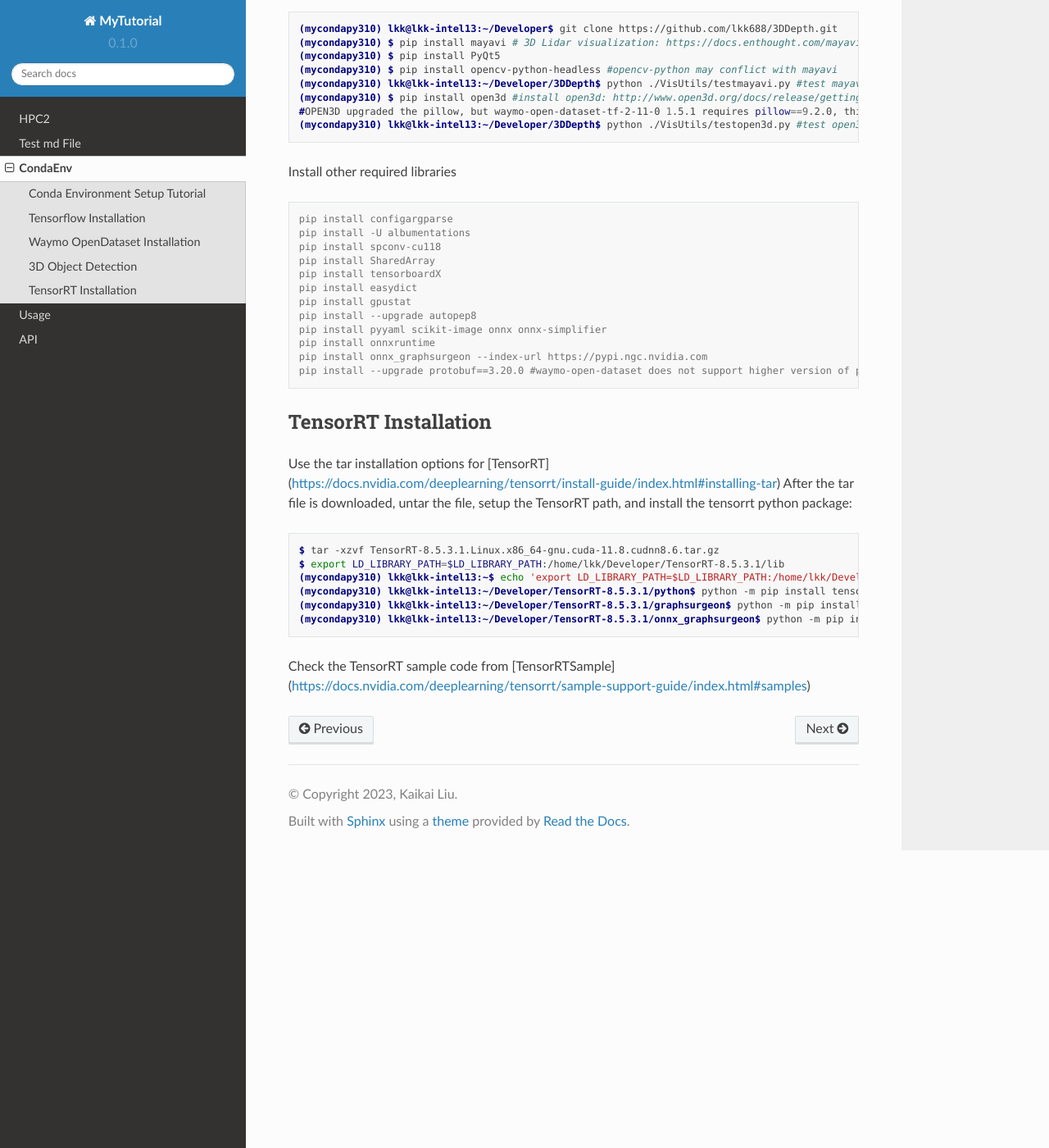
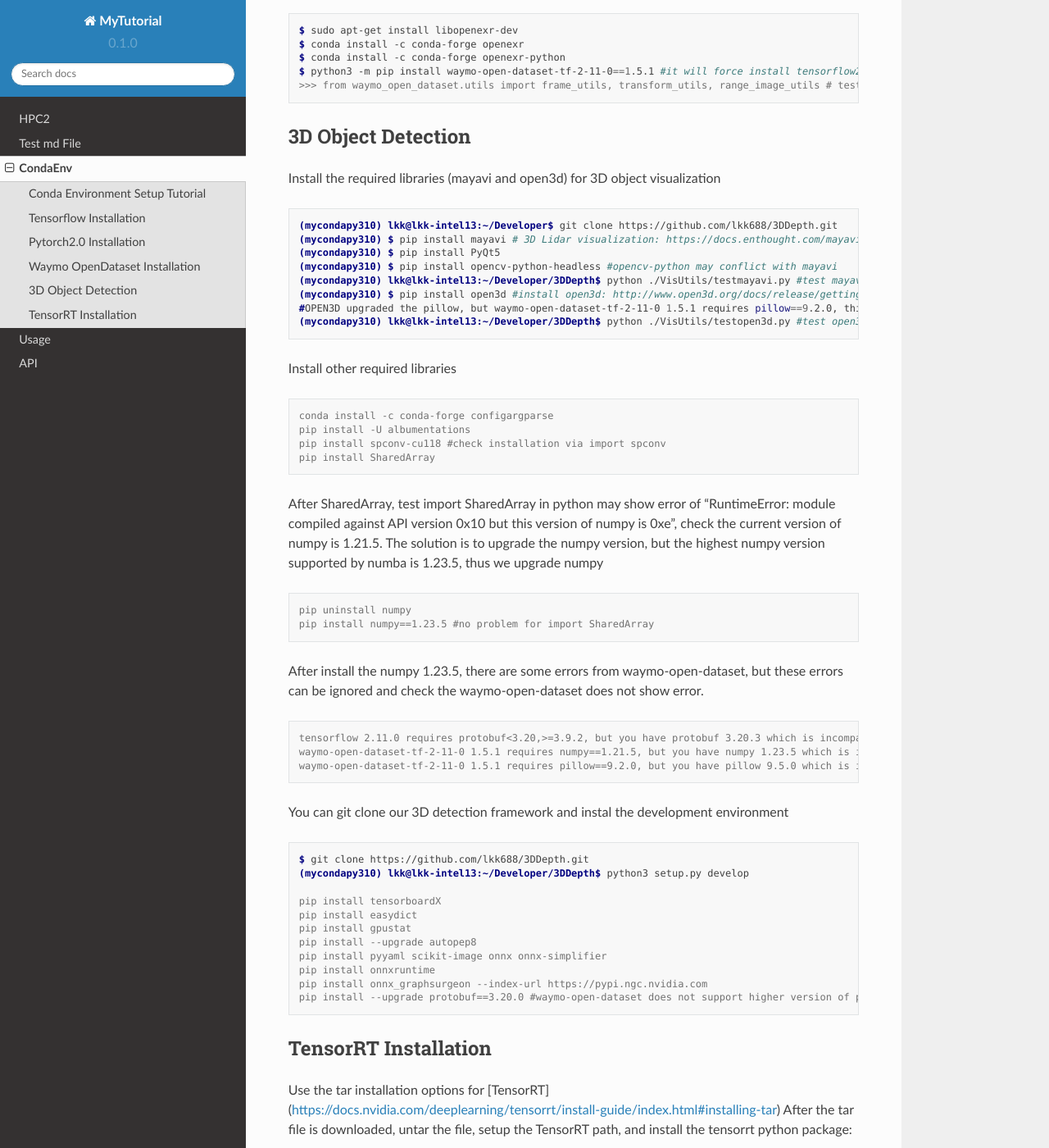
Before and after one commit to lkk688/mytutorial, a Sphinx documentation site: the page built from docs/source/CondaEnv.rst, in a window 1280 px wide and 1400 px high, scrolled down 1692 px. Shown: the whole window at 82% size. Built offline with Sphinx 7.4.7 and the Read the Docs theme 2.0.0, drawn with Linux system fonts in a browser that asks for light colours; some of the changed text lies outside the part shown.

Commit message:
Update CondaEnv.rst

```diff
--- a/docs/source/CondaEnv.rst
+++ b/docs/source/CondaEnv.rst
@@ -47,7 +47,7 @@
 
 .. code-block:: console
 
-   $ conda install -c conda-forge cudatoolkit-dev
+   (mycondapy310) $ conda install -c conda-forge cudatoolkit-dev
    $ nvcc -V #show Cuda compilation tools, release 11.7, V11.7.64
 
 Tensorflow Installation
@@ -57,14 +57,24 @@
 
 .. code-block:: console
 
-   $ pip install tensorflow==2.12.*
-   $ python3 -c "import tensorflow as tf; print(tf.config.list_physical_devices('GPU'))" #show [PhysicalDevice(name='/physical_device:GPU:0', device_type='GPU')]
+   (mycondapy310) $ pip install tensorflow==2.12.*
+   (mycondapy310) $ python3 -c "import tensorflow as tf; print(tf.config.list_physical_devices('GPU'))" #show [PhysicalDevice(name='/physical_device:GPU:0', device_type='GPU')]
 
 The tensorflow may show warning of "Could not load dynamic library 'libnvinfer.so.7'; dlerror: libnvinfer.so.7" and "Could not load dynamic library 'libnvinfer_plugin.so.7'; dlerror: libnvinfer_plugin.so.7" because of missing TensorRT library. You can refer the TensorRT section to install TensorRT8 and copy the libxx.so.8 to libxxx.so.7 to remove the warning.
 
 .. code-block:: console
+
    $ cp /home/lkk/Developer/TensorRT-8.5.3.1/lib/libnvinfer_plugin.so.8 /home/lkk/Developer/TensorRT-8.5.3.1/lib/libnvinfer_plugin.so.7
    $ cp /home/lkk/Developer/TensorRT-8.5.3.1/lib/libnvinfer_plugin.so.8 /home/lkk/Developer/TensorRT-8.5.3.1/lib/libnvinfer_plugin.so.7
+
+Pytorch2.0 Installation
+----------------
+
+.. code-block:: console
+
+   (mycondapy310) $ conda install pytorch torchvision torchaudio pytorch-cuda=11.8 -c pytorch -c nvidia #numpy-1.24.3 is also installed
+   #torch installation may impact waymo-open-dataset, and show ModuleNotFoundError: No module named 'chardet'
+   $ pip install chardet #solve the problem
 
 Waymo OpenDataset Installation
 ----------------
@@ -99,10 +109,33 @@
 
 .. code-block:: console
 
-   pip install configargparse
+   conda install -c conda-forge configargparse
    pip install -U albumentations
-   pip install spconv-cu118
+   pip install spconv-cu118 #check installation via import spconv
    pip install SharedArray
+
+After SharedArray, test import SharedArray in python may show error of "RuntimeError: module compiled against API version 0x10 but this version of numpy is 0xe", check the current version of numpy is 1.21.5. The solution is to upgrade the numpy version, but the highest numpy version supported by numba is 1.23.5, thus we upgrade numpy
+
+.. code-block:: console
+
+   pip uninstall numpy
+   pip install numpy==1.23.5 #no problem for import SharedArray
+
+After install the numpy 1.23.5, there are some errors from waymo-open-dataset, but these errors can be ignored and check the waymo-open-dataset does not show error.
+
+.. code-block:: console
+
+   tensorflow 2.11.0 requires protobuf<3.20,>=3.9.2, but you have protobuf 3.20.3 which is incompatible.
+   waymo-open-dataset-tf-2-11-0 1.5.1 requires numpy==1.21.5, but you have numpy 1.23.5 which is incompatible.
+   waymo-open-dataset-tf-2-11-0 1.5.1 requires pillow==9.2.0, but you have pillow 9.5.0 which is incompatible.
+
+You can git clone our 3D detection framework and instal the development environment
+
+.. code-block:: console
+
+   $ git clone https://github.com/lkk688/3DDepth.git
+   (mycondapy310) lkk@lkk-intel13:~/Developer/3DDepth$ python3 setup.py develop
+
    pip install tensorboardX
    pip install easydict
    pip install gpustat
```
